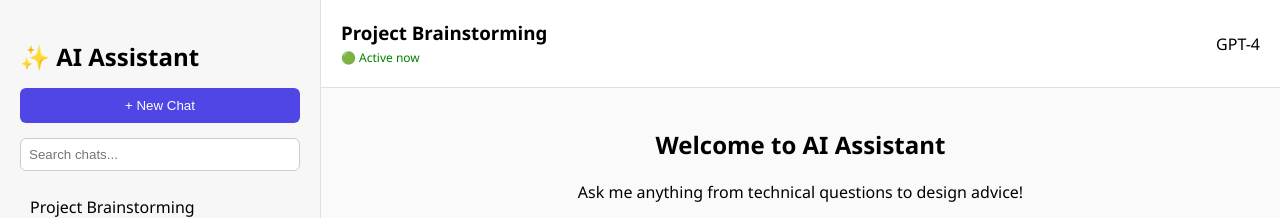
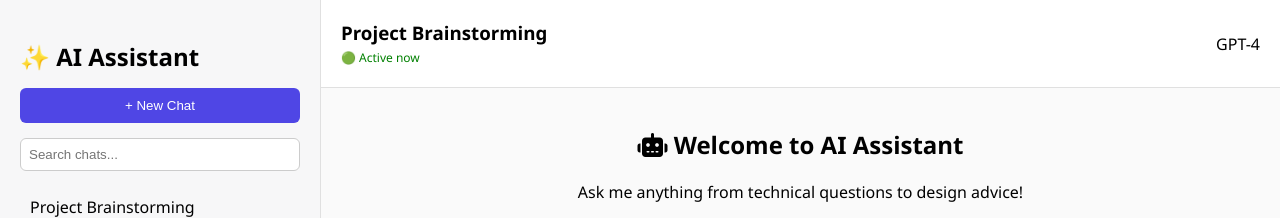
Before and after one commit to Mridula222/ai-helpbot-kg, a React (Vite) app in the folder frontend/chat-bot/: page / in a window 1280 px wide. Shown: the top 218 px of the page. Built offline with nearby package versions, Linux system fonts and the light colour scheme.

Commit message:
added some icons

```diff
--- a/frontend/chat-bot/src/components/ChatWindow.jsx
+++ b/frontend/chat-bot/src/components/ChatWindow.jsx
@@ -53,7 +53,7 @@ function ChatWindow() {
 
       <div className="chat-body">
         <div className="intro-box">
-          <h2>Welcome to AI Assistant</h2>
+          <h2><i className="fa-solid fa-robot"></i> Welcome to AI Assistant</h2>
           <p>Ask me anything from technical questions to design advice!</p>
           <div className="suggestions">
             <button onClick={() => setInputValue('Hackathon ideas')}>Hackathon ideas</button>
```
Also changed, not shown: frontend/chat-bot/src/App.jsx (line endings or trailing spaces), frontend/chat-bot/src/components/Sidebar.jsx (line endings or trailing spaces).
